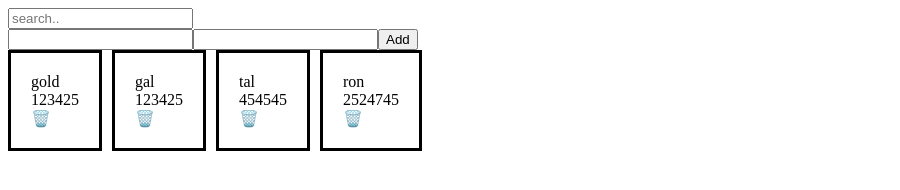
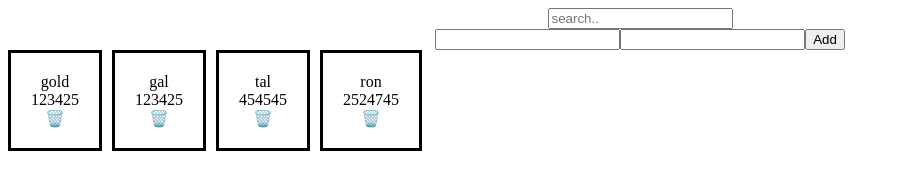
Before and after one commit to SunLaria/SunLaria.github.io, a plain HTML site: page index.html in a window 1280 px wide. Shown: the whole page, without its empty margins (0-900 px from the left). Drawn offline with nearby package versions, Linux system fonts and the light colour scheme.

Commit message:
Update style.css

```diff
--- a/style.css
+++ b/style.css
@@ -12,3 +12,6 @@
 .trashbin{
     cursor: pointer;
 }
+#main{
+    text-align:center;
+}
```
